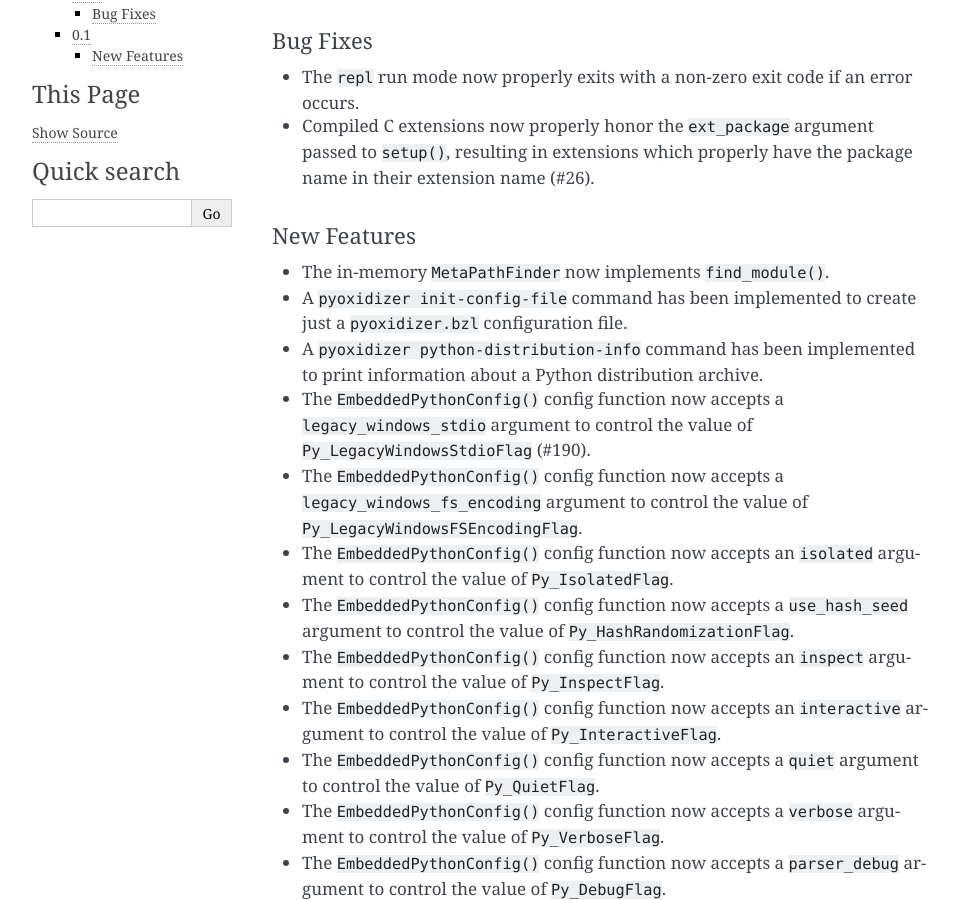
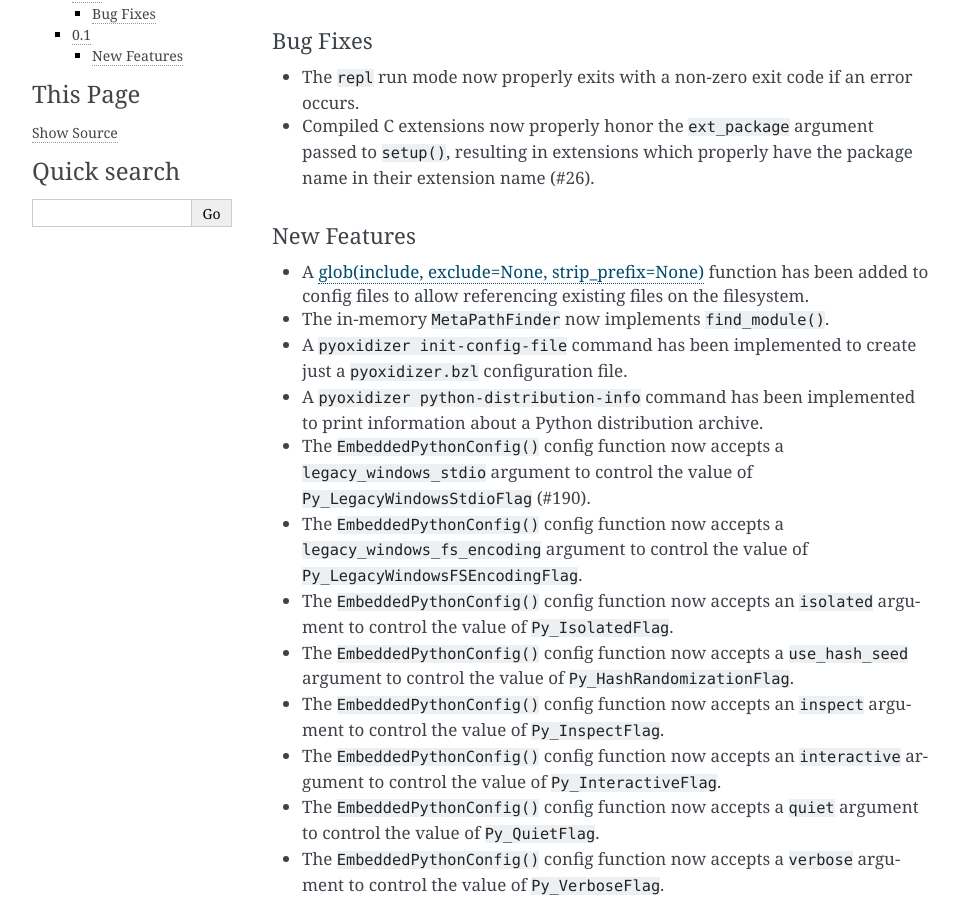
Before and after one commit to indygreg/PyOxidizer, a Sphinx documentation site: the page built from docs/history.rst, in a window 1280 px wide and 900 px high, scrolled down 910 px. Shown: the whole window, without its empty margins (148-1107 px from the left). Built offline with Sphinx 7.4.7, drawn with Linux system fonts in a browser that asks for light colours; the version number could not be read and is left out.

Commit message:
docs: document new glob() function

```diff
--- a/docs/history.rst
+++ b/docs/history.rst
@@ -53,6 +53,8 @@
 New Features
 ^^^^^^^^^^^^
 
+* A :ref:`config_glob` function has been added to config files to allow
+  referencing existing files on the filesystem.
 * The in-memory ``MetaPathFinder`` now implements ``find_module()``.
 * A ``pyoxidizer init-config-file`` command has been implemented to create
   just a ``pyoxidizer.bzl`` configuration file.
```
